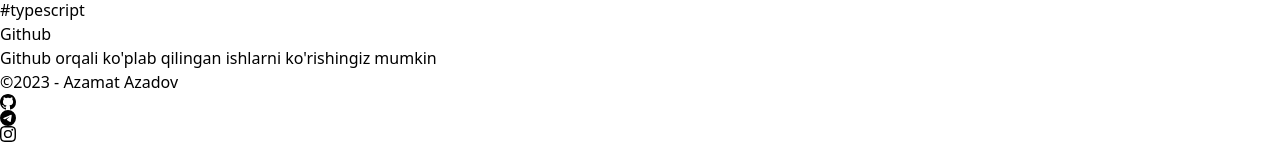
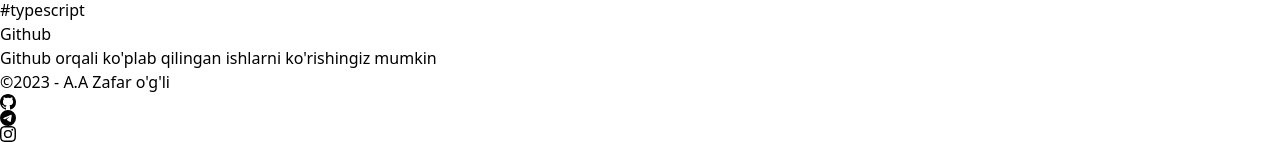
Before and after one commit to azadov-azamat/portfolio, a React (Vite) app: page / in a window 1280 px wide. Shown: the part 11032-11174 px from the top of the page. Built offline with nearby package versions, Linux system fonts and the light colour scheme.

Commit message:
desription

```diff
--- a/src/components/footer/index.tsx
+++ b/src/components/footer/index.tsx
@@ -5,9 +5,9 @@ import {BsGithub, BsInstagram, BsTelegram} from "react-icons/bs";
 export default function Footer() {
 
     return (
-        <footer className={"flex justify-between border-t w-full py-4 xl:px-20 px-10"}>
+        <footer className={"flex justify-between border-t w-full p-4"}>
             <div className="">
-                ©2023 - Azamat Azadov
+                ©2023 - A.A Zafar o'g'li
             </div>
             <div className="flex gap-3">
                 <a target={"_blank"} href="https://github.com/azadov-azamat">
```
